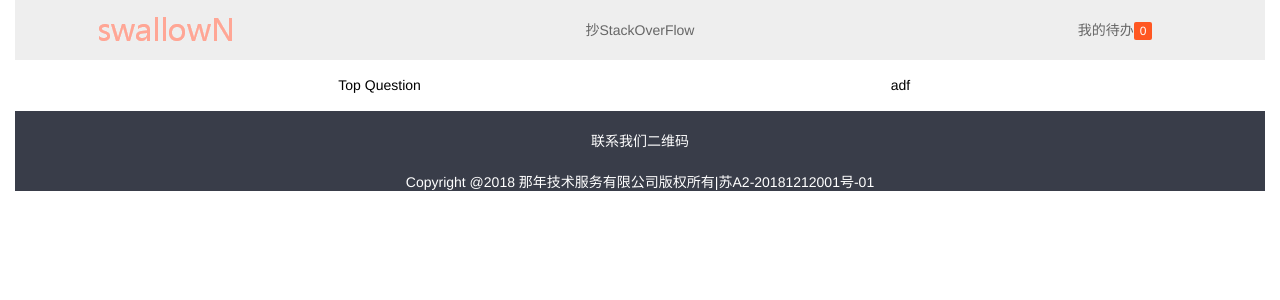
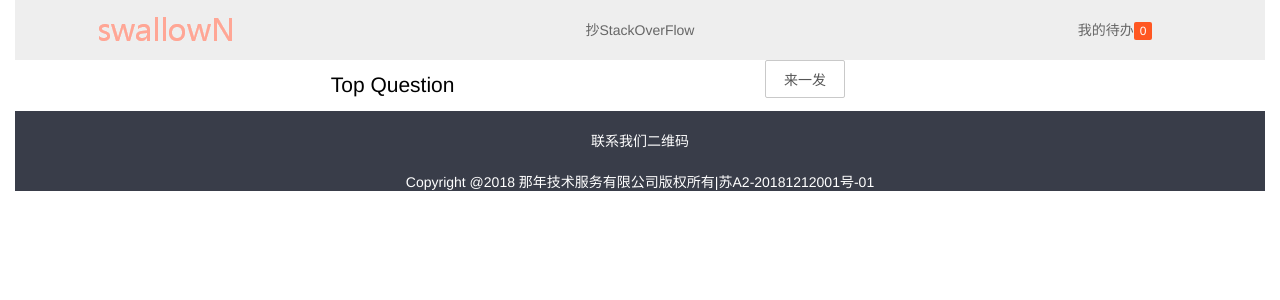
Before and after one commit to wisting967/faq, a Django app: a page that uses faqgui/templates/faqindex.html in a window 1280 px wide. Shown: the top 300 px of the page. Run offline with Django 3.2, Linux system fonts and the light colour scheme; data that the repository does not hold is empty.

Commit message:
learn post msg

```diff
--- a/faqgui/templates/faqindex.html
+++ b/faqgui/templates/faqindex.html
@@ -24,8 +24,13 @@
     </div>
     <div class="layui-row">
       <div class="layui-col-sm2 swln-div-hiden"></div>
-      <div class="layui-col-sm3 swln-div-white">Top Question</div>
-      <div class="layui-col-sm7 swln-div-white">adf</div>
+      <div class="layui-col-sm1 swln-div-hiden"></div>
+      <div class="layui-col-sm5">
+        <div class="layui-col-sm3 swln-div-white"><h2>Top Question</h2></div>
+        <div class="layui-col-sm2 swln-div-white layui-col-sm-offset7"><a href="" class="layui-btn layui-btn-primary">来一发</a></div>
+      </div>
+      <div class="layui-col-sm2 swln-div-hiden"></div>
+      <div class="layui-col-sm2 swln-div-hiden"></div>
     </div>
     <div class="layui-row">
       <div class="layui-col-sm2 swln-div-hiden">
@@ -39,11 +44,11 @@
             <div class="layui-col-sm1 swln-div-white"><p>{{ issue.View }}</p></div>
             <div class="layui-col-sm1 swln-div-white"><p>{{ issue.Answer }}</p></div>
             <div class="layui-col-sm9 swln-div-white"><p align="left">{{ issue.IssueTitle }}</p></div>
-            <div class="layui-col-sm1 wln-div-white"><p align="center">投票</p></div>
-            <div class="layui-col-sm1 wln-div-white"><p align="center">浏览</p></div>
-            <div class="layui-col-sm1 wln-div-white"><p align="center">答复</p></div>
-            <div class="layui-col-sm9 wln-div-white"><p align="left">{{ issue.Tags }}</p></div>
-            <div class="layui-col-sm3 layui-col-sm-offset9 wln-div-white"><p align="right">{{ issue.CreateTime }}</p></div>
+            <div class="layui-col-sm1 swln-div-white"><p align="center">同问</p></div>
+            <div class="layui-col-sm1 swln-div-white"><p align="center">浏览</p></div>
+            <div class="layui-col-sm1 swln-div-white"><p align="center">答复</p></div>
+            <div class="layui-col-sm6 swln-div-white"><p align="left">{{ issue.Tags }}</p></div>
+            <div class="layui-col-sm3 swln-div-white"><p align="right"><font size="1">{{ issue.CreateTime }} {{ issue.SubmitterName }}</font></p></div>
           </div>
         {% endfor %}
       </div>
--- a/faqinf/urls.py
+++ b/faqinf/urls.py
@@ -1,3 +1,4 @@
+# -*- coding: utf-8 -*-
 """homepage URL Configuration
 
 The `urlpatterns` list routes URLs to views. For more information please see:
@@ -18,8 +19,11 @@ from django.contrib import admin
 from rest_framework import routers
 import views
 
+# router 的作用就是生成API root页面
 router = routers.DefaultRouter()
 router.register(r'issue', views.IssueViewSet)
+
+
 
 urlpatterns = [
     url(r'^', include(router.urls)),
--- a/homepage/settings.py
+++ b/homepage/settings.py
@@ -28,6 +28,7 @@ DEBUG = True
 ALLOWED_HOSTS = [
   '127.0.0.1',
   '192.168.1.102',
+  '10.186.252.215',
 ]
 
 
```
Also changed, not shown: faqinf/serializers.py (+12 -4 lines), 1 other file.
